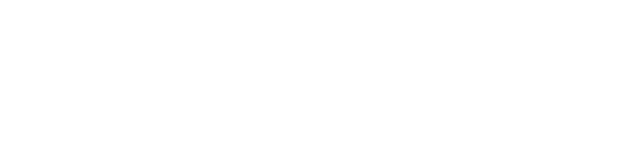
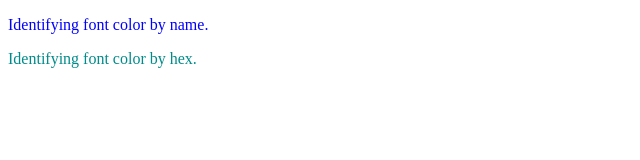
Before and after one commit to XeroxSinner/TA_HTML_and_CSS_Projects, a plain HTML site: page Basic_HTML_and_JavaScript_1/Basic_HTML_1.html in a window 1280 px wide. Shown: the whole page, without its empty margins (0-640 px from the left). Drawn offline with Linux system fonts and the light colour scheme.

Commit message:
Update Basic_HTML_1.html
Added color by name and color by hex.

```diff
--- a/Basic_HTML_and_JavaScript_1/Basic_HTML_1.html
+++ b/Basic_HTML_and_JavaScript_1/Basic_HTML_1.html
@@ -1,4 +1,7 @@
 <!DOCTYPE html>
 <html lang="en">
 <script src="Basic_JavaScript_1.js"></script>
+<body>
+	<p><font color="blue">Identifying font color by name.</font></p>
+	<p><font color="#008B8B">Identifying font color by hex.</font></p>
 </html>
```
